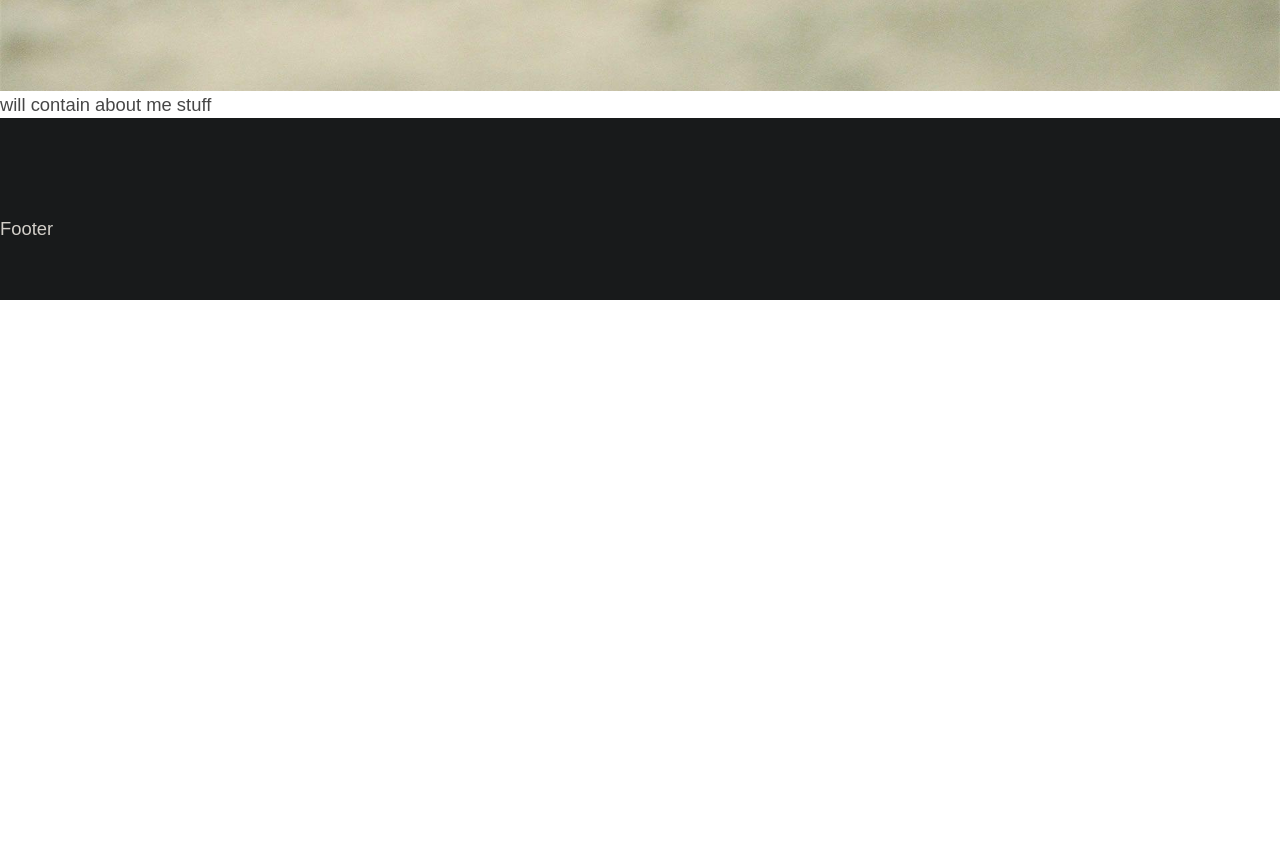
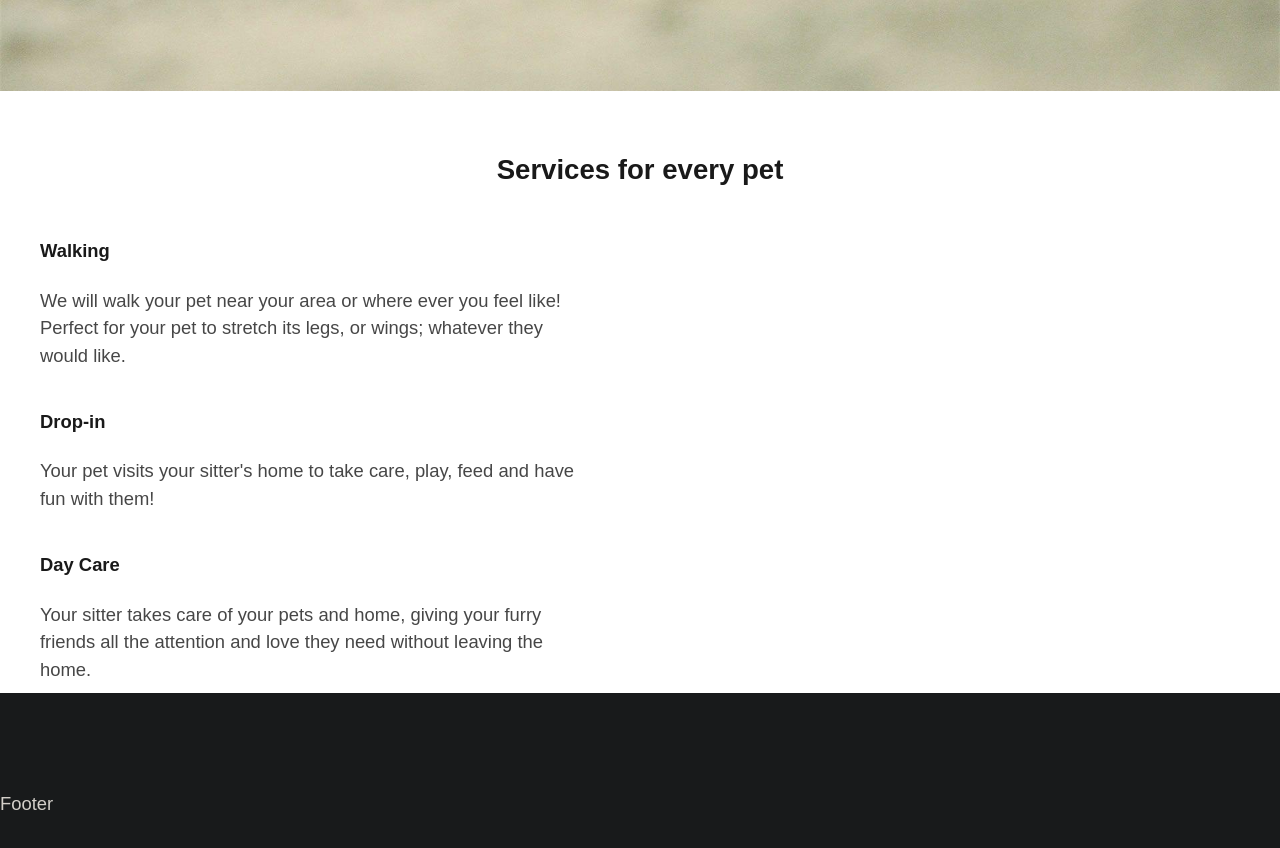
Before and after one commit to T0M1X/pets, a React (Create React App) app: page / in a window 1280 px wide. Shown: the part 636-1484 px from the top of the page. Before the commit the page ends 936 px from the top, so only its background shows below. Built offline with nearby package versions, Linux system fonts and the light colour scheme.

Commit message:
added styling and info to main page

```diff
--- a/src/App.js
+++ b/src/App.js
@@ -4,6 +4,8 @@ import {Container} from "./components/styles/Container.styled"
 import { ThemeProvider } from 'styled-components'
 import GlobalStyles from './components/styles/Global'
 import { BrowserRouter as Router, Route, Routes } from 'react-router-dom';
+import MainPageWrapper from './components/styles/MainPage.styled'
+
 
 
 const theme = {
@@ -27,7 +29,6 @@ function App() {
             path="/"
             element={
               <>
-
                 <Container>
                   <div>
                   <p className='blankText'>l</p>
@@ -44,10 +45,24 @@ function App() {
                   <p className='blankText'>l</p>
                   </div>
                 </Container>
-
-                <div className='infoDiv'>
-                  <p>will contain about me stuff</p>
+                <MainPageWrapper>
+                <h2 className='infoTitle'>Services for every pet</h2>
+                 <div className='infoDivs'>
+                  <img></img>
+                  <h4>Walking</h4>
+                  <p>We will walk your pet near your area or where ever you feel like! Perfect for your pet to stretch its legs, or wings; whatever they would like.</p>
                 </div>
+                <div className='infoDivs'>
+                    <img></img>
+                    <h4>Drop-in</h4>
+                    <p>Your pet visits your sitter's home to take care, play, feed and have fun with them! </p>
+                </div>
+                <div className='infoDivs'>
+                  <img></img>
+                  <h4>Day Care</h4>
+                  <p>Your sitter takes care of your pets and home, giving your furry friends all the attention and love they need without leaving the home.</p>
+                </div>
+                </MainPageWrapper>
               </>
             }/>
           </Routes>
--- a/src/components/styles/Global.js
+++ b/src/components/styles/Global.js
@@ -24,10 +24,7 @@ const GlobalStyles = createGlobalStyle`
     margin: auto;
   }
 
-  .infoDiv {
-    padding-top: 40px;
-    padding-bottom: 40px;
-  }
+
 }
 `
 
--- /dev/null
+++ b/src/components/styles/MainPage.styled.js
@@ -0,0 +1,24 @@
+import styled from "styled-components";
+
+const MainPageWrapper = styled.div`
+
+    & .infoTitle {
+        text-align: center;
+        padding-top: 40px;
+    }
+
+    & .infoDivs {
+        padding-top: 7px;
+        padding-bottom: 10px;
+        margin-left: 40px;
+        width: 550px;
+      }
+
+    img {
+        float: left;
+        padding: 0;
+        margin: 0;
+    }
+`;
+
+export default MainPageWrapper
```
Also changed, not shown: src/images/pawPrint.png (added).
